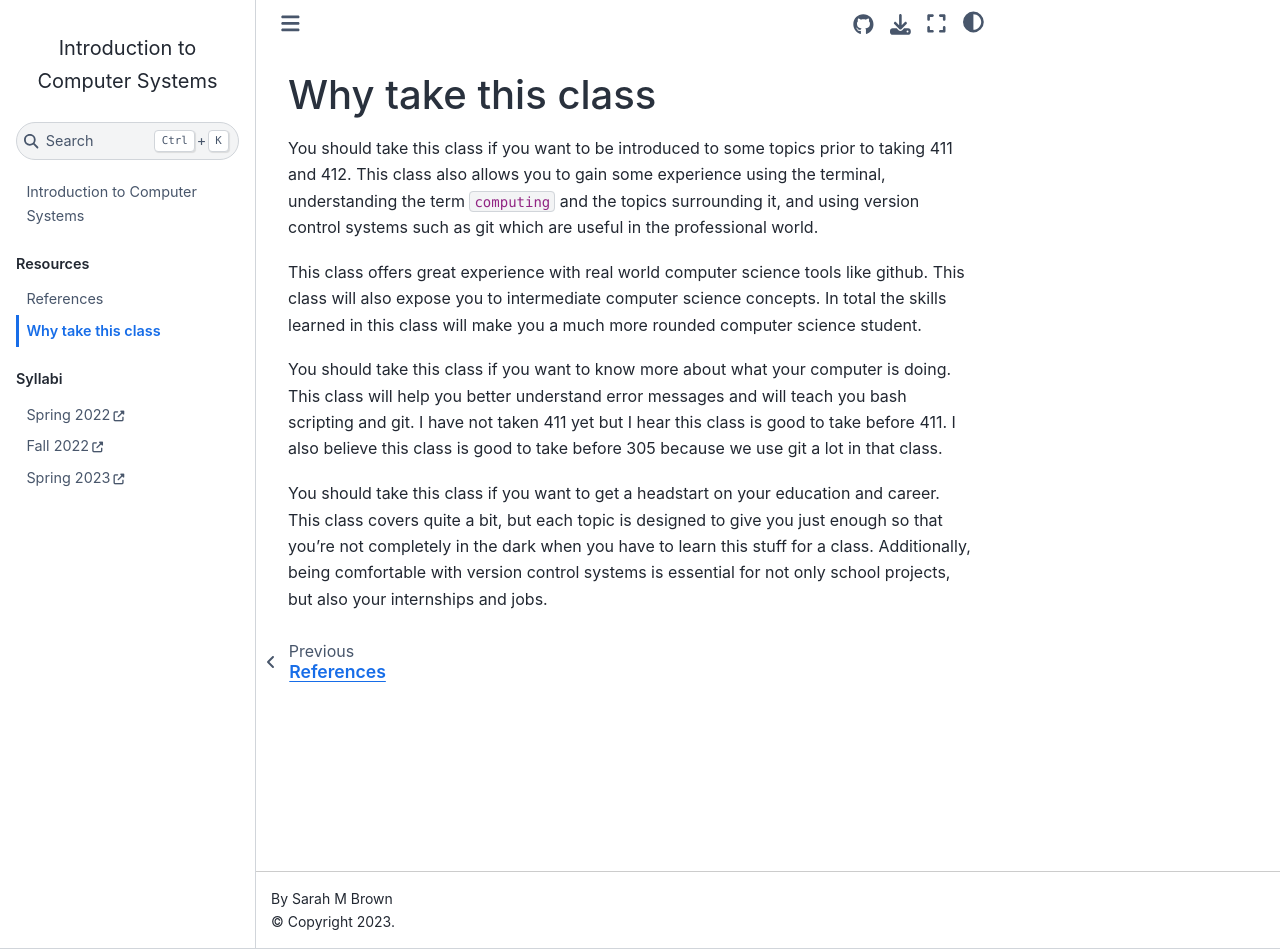
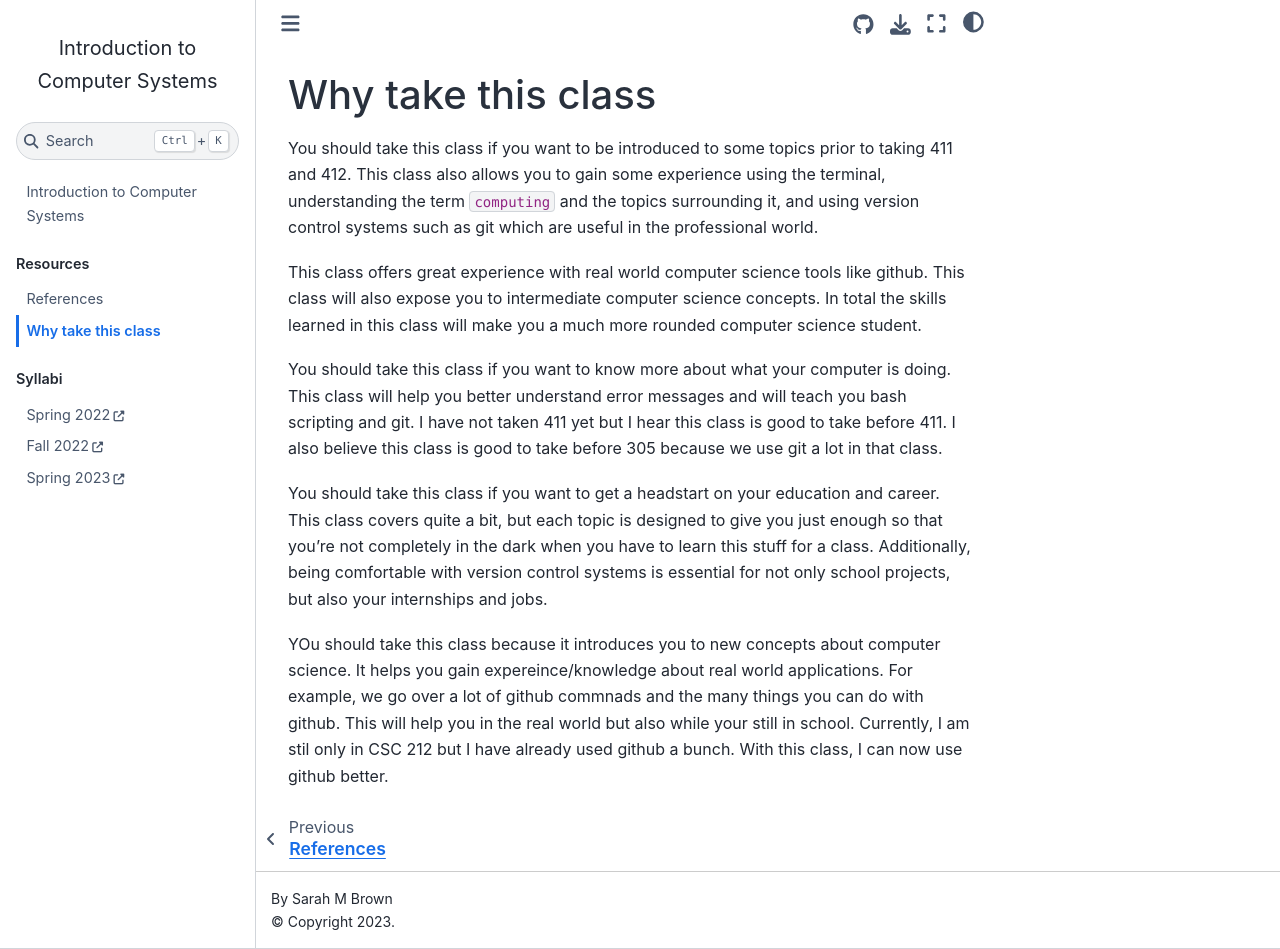
Before and after one commit to klattuada/introcompsys.github.io, a Jupyter Book: the page built from fromstudents.md, in a window 1280 px wide and 949 px high. Built offline with Jupyter Book 1.0.4 settings and Sphinx 7.4.7 and the Sphinx Book theme 1.1.4, drawn with Linux system fonts in a browser that asks for light colours.

Commit message:
Update fromstudents.md
Amir-Hisham Rahmat

```diff
--- a/fromstudents.md
+++ b/fromstudents.md
@@ -16,3 +16,5 @@ just enough so that you're not completely in the dark when you have to learn
 this stuff for a class. Additionally, being comfortable with version control
 systems is essential for not only school projects, but also your internships
 and jobs.
+
+YOu should take this class because it introduces you to new concepts about computer science. It helps you gain expereince/knowledge about real world applications. For example, we go over a lot of github commnads and the many things you can do with github. This will help you in the real world but also while your still in school. Currently, I am stil only in CSC 212 but I have already used github a bunch. With this class, I can now use github better.
```
